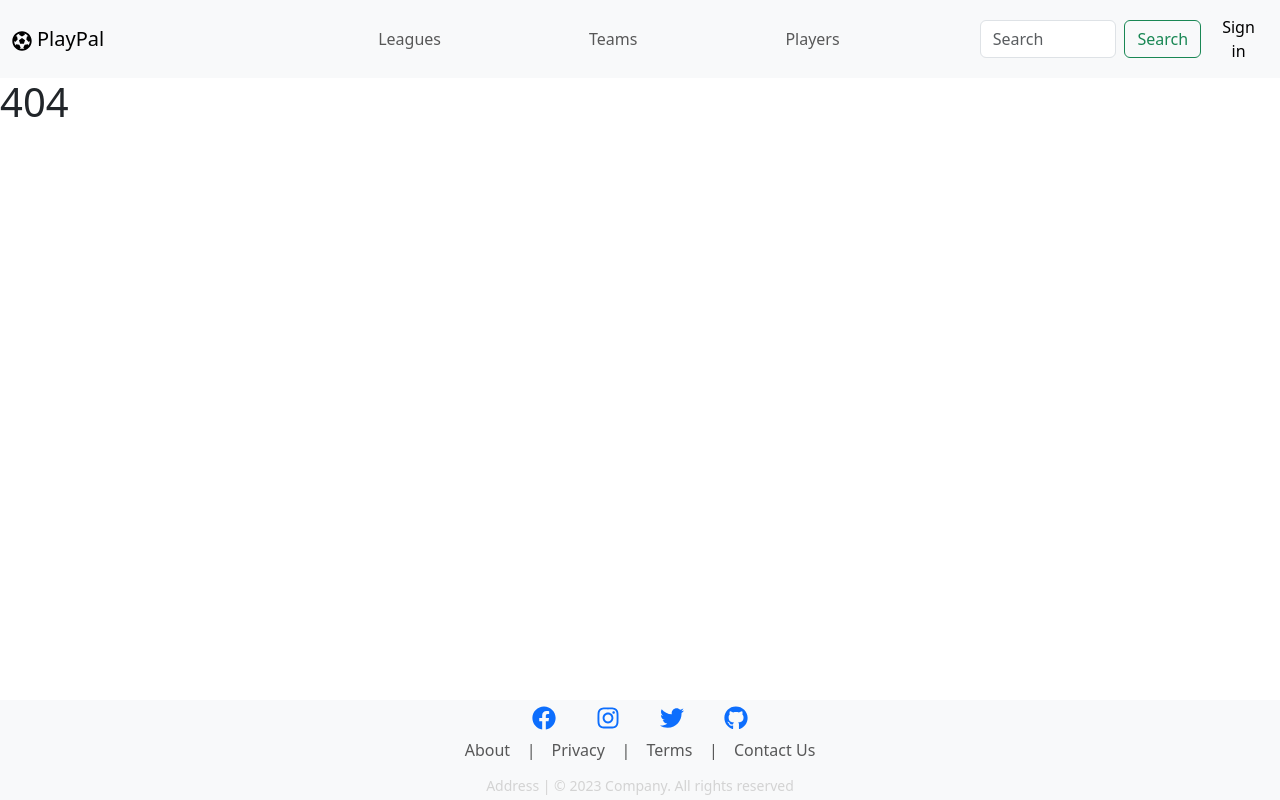
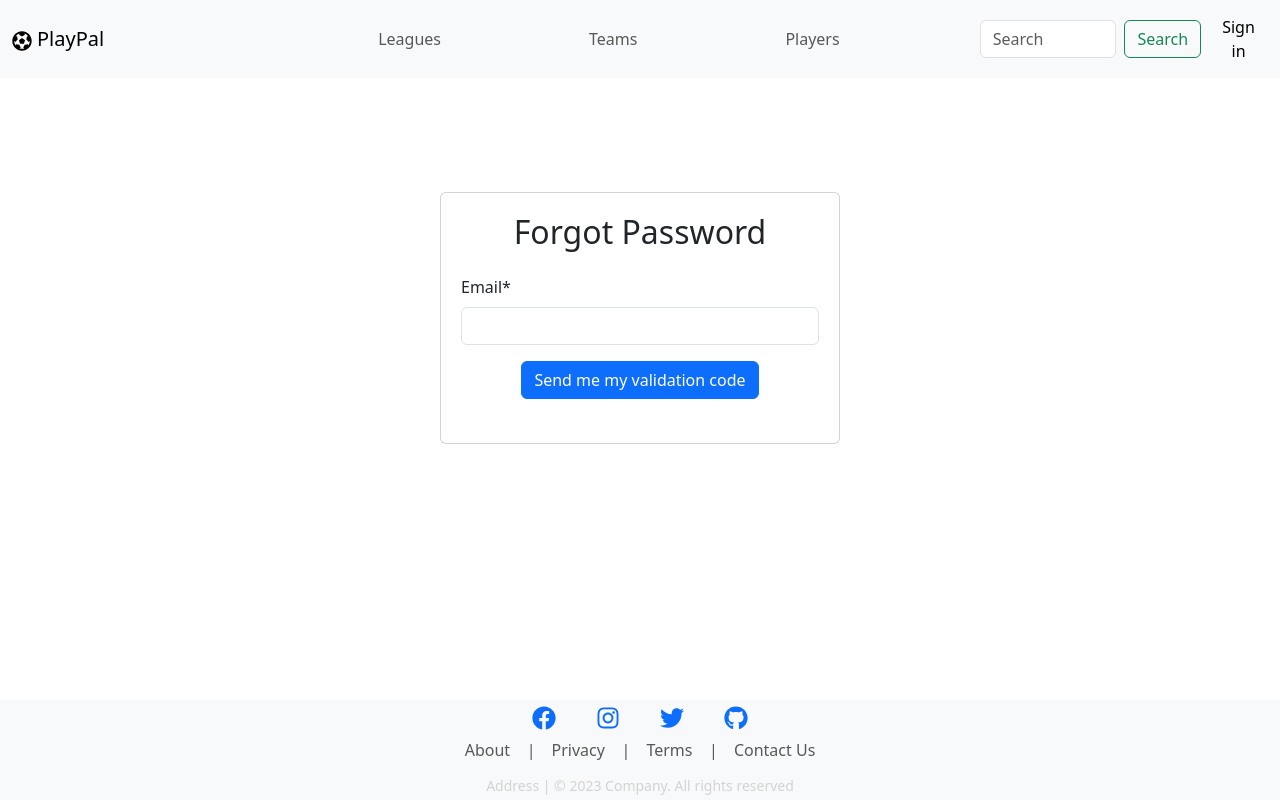
Before and after one commit to dvyne10/sourcerers-leagueMgmt, a React (Vite) app in the folder frontend/: page /forgotPassword in a window 1280 px wide. Before the commit this address had no page. Built offline with nearby package versions, Linux system fonts and the light colour scheme.

Commit message:
Added forgot password, input otp, reset password

```diff
--- /dev/null
+++ b/frontend/src/pages/ForgotPassword.jsx
@@ -0,0 +1,31 @@
+import Card from "react-bootstrap/Card";
+import { useNavigate } from 'react-router-dom';
+
+const ForgotPassword = () => {
+
+  const navigate = useNavigate();
+  const navigateInputOTP = () => { navigate('/inputOTP') }
+
+  return (
+    <div className="card-wrapper">
+      <Card style={{ width: "25rem", padding: 20 }}>
+        <h2 className="mb-4 center-text">Forgot Password</h2>
+        <form action="">
+          <div className="mb-3">
+            <label htmlFor="email" className="form-label">
+              Email*
+            </label>
+            <input id="email" type="email" className="form-control" />
+          </div>
+          <div className="d-flex justify-content-evenly width:100% mb-4">
+            <button type="button" className="btn btn-primary" onClick={navigateInputOTP}>
+              Send me my validation code
+            </button>
+          </div>
+        </form>
+      </Card>
+    </div>
+  );
+};
+
+export default ForgotPassword;
--- /dev/null
+++ b/frontend/src/pages/InputOtp.jsx
@@ -0,0 +1,31 @@
+import Card from "react-bootstrap/Card";
+import { useNavigate } from 'react-router-dom';
+
+const InputOTP = () => {
+
+  const navigate = useNavigate();
+  const navigateResetPassword = () => { navigate('/resetPassword') }
+
+  return (
+    <div className="card-wrapper">
+      <Card style={{ width: "25rem", padding: 20 }}>
+        <h2 className="mb-4 center-text">Input OTP</h2>
+        <form action="">
+          <div className="mb-3">
+            <label htmlFor="otp" className="form-label">
+              Validation code*
+            </label>
+            <input id="otp" type="number" min="0" className="form-control" />
+          </div>
+          <div className="d-flex justify-content-evenly width:100% mb-4">
+            <button type="button" className="btn btn-primary" onClick={navigateResetPassword}>
+              Verify OTP
+            </button>
+          </div>
+        </form>
+      </Card>
+    </div>
+  );
+};
+
+export default InputOTP;
--- /dev/null
+++ b/frontend/src/pages/ResetPassword.jsx
@@ -0,0 +1,37 @@
+import Card from "react-bootstrap/Card";
+import { useNavigate } from 'react-router-dom';
+
+const ResetPassword = () => {
+
+  const navigate = useNavigate();
+  const navigateSignin = () => { navigate('/signin') }
+
+  return (
+    <div className="card-wrapper">
+      <Card style={{ width: "25rem", padding: 20 }}>
+        <h2 className="mb-4 center-text">Input OTP</h2>
+        <form action="">
+          <div className="mb-3">
+            <label htmlFor="newPassword" className="form-label">
+              New Password*
+            </label>
+            <input id="newPassword" type="text" className="form-control" />
+          </div>
+          <div className="mb-3">
+            <label htmlFor="confirmPassword" className="form-label">
+              Confirm New Password*
+            </label>
+            <input id="confirmNewPassword" type="text" className="form-control" />
+          </div>
+          <div className="d-flex justify-content-evenly width:100% mb-4">
+            <button type="button" className="btn btn-primary" onClick={navigateSignin}>
+              Reset Password
+            </button>
+          </div>
+        </form>
+      </Card>
+    </div>
+  );
+};
+
+export default ResetPassword;
--- a/frontend/src/pages/Search.jsx
+++ b/frontend/src/pages/Search.jsx
@@ -1,9 +1,9 @@
 import Button from 'react-bootstrap/Button';
 //import { useNavigate } from 'react-router-dom';
-import React, { useState } from 'react';
+import { useState } from 'react';
 
 
-export default function Search() {
+const Search = () => {
 
     const [teamFilter, handleTeamFilter] = useState(false);
     const [playerFilter, handlePlayerFilter] = useState(false);
@@ -64,3 +64,5 @@ export default function Search() {
     </div>
   );
 }
+
+export default Search;
--- a/frontend/src/pages/SignIn.jsx
+++ b/frontend/src/pages/SignIn.jsx
@@ -1,7 +1,12 @@
 import Card from "react-bootstrap/Card";
 import Form from "react-bootstrap/Form";
+import { useNavigate } from 'react-router-dom';
 
 const SignIn = () => {
+
+  const navigate = useNavigate();
+  const navigateForgotPassword = () => { navigate('/forgotPassword') }
+
   return (
     <div className="card-wrapper">
       <Card style={{ width: "25rem", padding: 20 }}>
@@ -29,13 +34,13 @@ const SignIn = () => {
             <button className="btn btn-primary sign-in-btn" type="button">
               Sign In
             </button>
-            <button type="button" className="btn btn-light">
-              forgot password?
+            <button type="button" className="btn btn-light" onClick={navigateForgotPassword}>
+              Forgot password?
             </button>
           </div>
           <div className="d-flex justify-content-center">
             <button type="button" className="btn btn-link">
-              Not registered? register
+              Not registered? Register
             </button>
           </div>
         </form>
```
Also changed, not shown: frontend/src/routes/index.jsx (+18 -0 lines).
